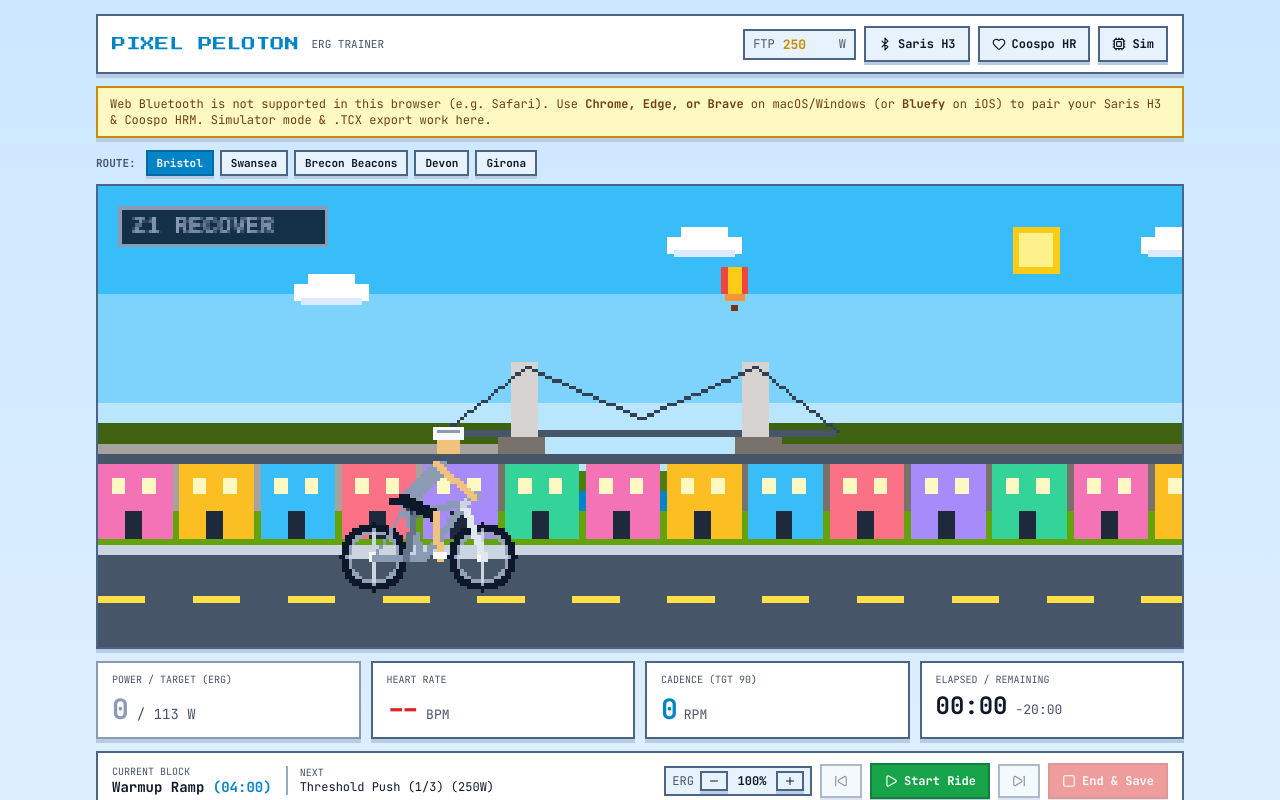
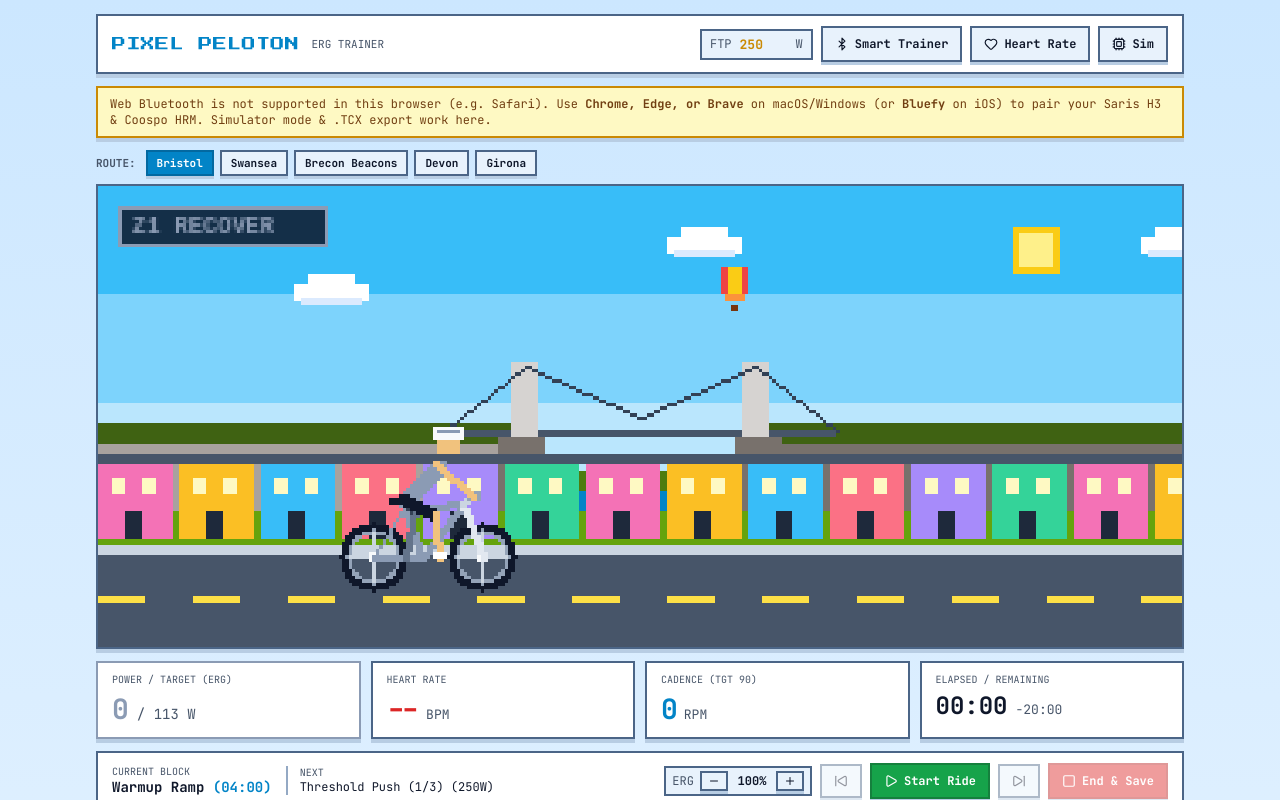
Before and after one commit to joshmacm/turbo_pixel, a React (Vite) app: page / in a window 1280 px wide. Shown: the top 800 px of the page. Built offline with nearby package versions, Linux system fonts and the light colour scheme.

Commit message:
Rename BLE buttons to Smart Trainer and Heart Rate

```diff
--- a/src/App.tsx
+++ b/src/App.tsx
@@ -350,19 +350,19 @@ export function App() {
           <button
             className={`pixel-btn ${trainerConnected ? 'pixel-btn-success' : ''}`}
             onClick={toggleTrainer}
-            title="Connect Saris H3 or any FTMS smart trainer"
+            title="Connect any FTMS smart trainer (Saris, Wahoo, Tacx, Elite, etc.)"
           >
             <Bluetooth size={14} />
-            {trainerConnected ? trainerName || 'Trainer OK' : 'Saris H3'}
+            {trainerConnected ? trainerName || 'Trainer OK' : 'Smart Trainer'}
           </button>
 
           <button
             className={`pixel-btn ${hrConnected ? 'pixel-btn-success' : ''}`}
             onClick={toggleHr}
-            title="Connect Coospo or any BLE Heart Rate Monitor"
+            title="Connect any BLE Heart Rate Monitor"
           >
             <Heart size={14} />
-            {hrConnected ? hrName || 'HRM OK' : 'Coospo HR'}
+            {hrConnected ? hrName || 'HRM OK' : 'Heart Rate'}
           </button>
 
           <button
```
